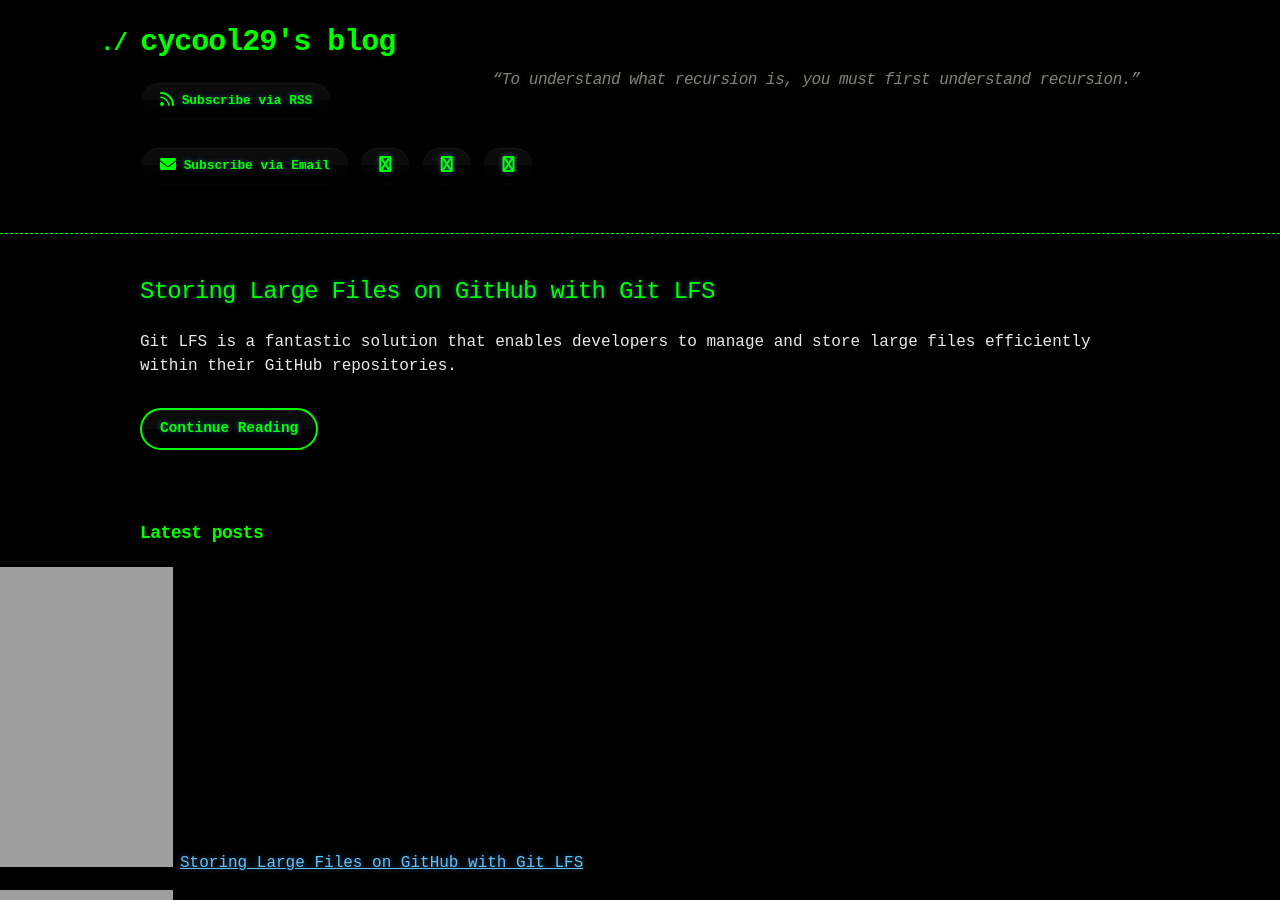
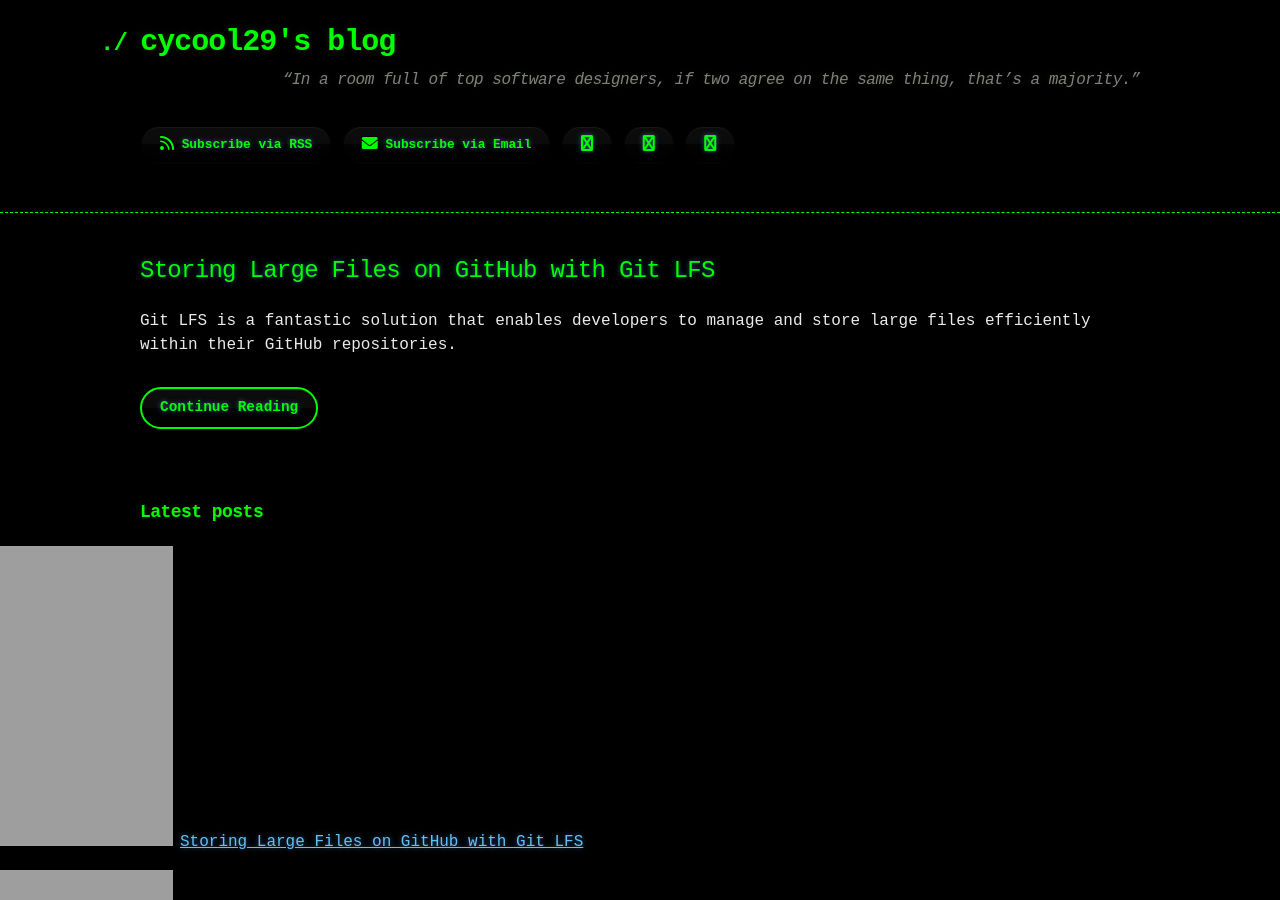
Before and after one commit to cycool29/cycool29.github.io, a Jekyll site: the page built from index.md, in a window 1280 px wide and 900 px high. Built offline with Jekyll 4.4.1, drawn with Linux system fonts in a browser that asks for light colours; a style sheet for code colours, icons or effects is not loaded.

Commit message:
Update quotes

```diff
--- a/_config.yml
+++ b/_config.yml
@@ -1,5 +1,5 @@
 title: cycool29's blog
-description: "“To understand what recursion is, you must first understand recursion.” "
+description: "“In a room full of top software designers, if two agree on the same thing, that’s a majority.” "
 bio: A high school student. Intermediate in Python, Git, Bash. Learning JavaScript. He/Him. "
 author: cycool29
 url: https://cycool29.github.io
```
